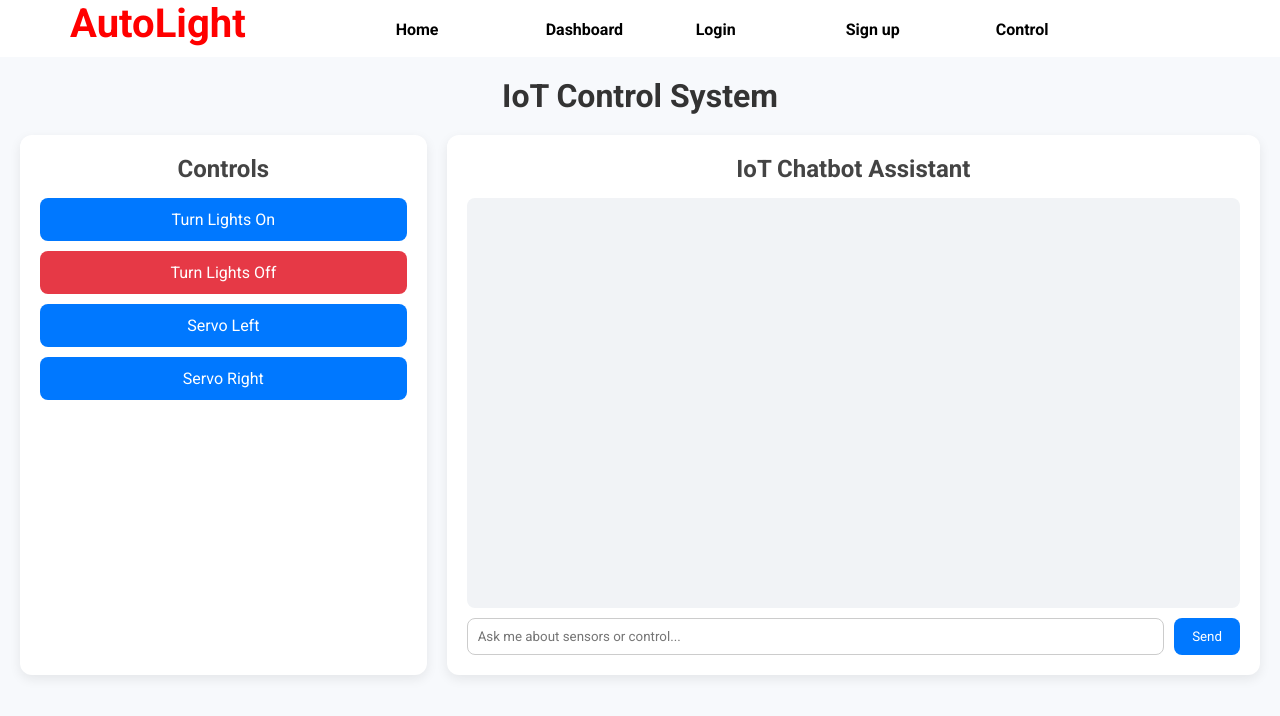
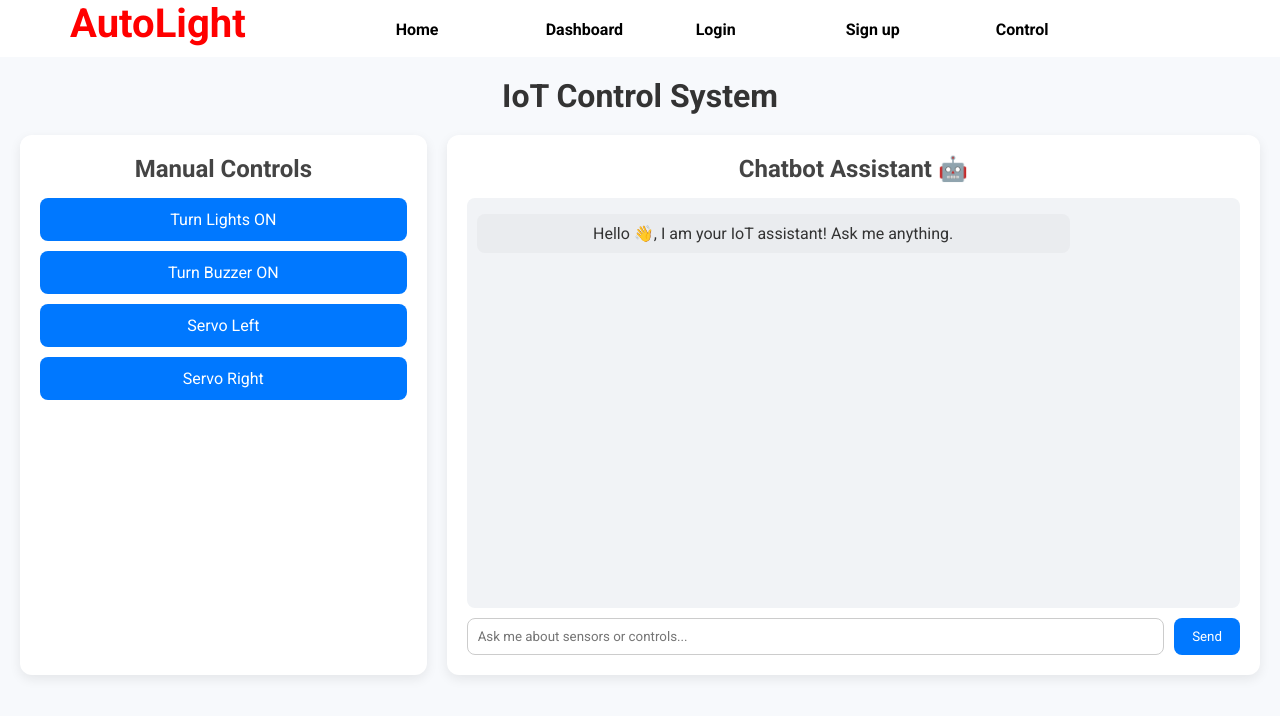
Before and after one commit to YosuefSh8829/AutoLight, a React (Vite) app in the folder vite-project/: page /Controlpanel in a window 1280 px wide. Shown: the top 716 px of the page. Built offline with nearby package versions, Linux system fonts and the light colour scheme; a web font is replaced by a local one.

Commit message:
autolight

```diff
--- a/vite-project/src/Components/ControlSystem.jsx
+++ b/vite-project/src/Components/ControlSystem.jsx
@@ -1,68 +1,79 @@
-import React, { useState } from "react";
+import React, { useContext, useState } from "react";
+import { IoTContext } from "./context/IoTContext";
 
 export default function ControlSystem() {
-  const [messages, setMessages] = useState([]);
+  const {
+    lightsOn,
+    setLightsOn,
+    flameDetected,
+    buzzerOn,
+    setBuzzerOn,
+  } = useContext(IoTContext);
+
+  const [messages, setMessages] = useState([
+    { from: "bot", text: "Hello 👋, I am your IoT assistant! Ask me anything." },
+  ]);
   const [input, setInput] = useState("");
 
-  // === Send chat message to FastAPI ===
+  const toggleLights = () => setLightsOn(!lightsOn);
+  const toggleBuzzer = () => setBuzzerOn(!buzzerOn);
+
   const sendMessage = async () => {
     if (!input.trim()) return;
 
-    const userMsg = { text: input, sender: "user" };
+    const userMsg = { from: "user", text: input };
     setMessages((prev) => [...prev, userMsg]);
+    setInput("");
 
     try {
       const res = await fetch("http://localhost:8000/chat", {
         method: "POST",
         headers: { "Content-Type": "application/json" },
-        body: JSON.stringify({ text: input }),
+        body: JSON.stringify({ text: userMsg.text }),
       });
 
       const data = await res.json();
-      const botMsg = { text: data.reply, sender: "bot" };
+      const botMsg = { from: "bot", text: data.reply };
       setMessages((prev) => [...prev, botMsg]);
     } catch (error) {
-      const errorMsg = { text: "⚠️ Backend not reachable!", sender: "bot" };
+      const errorMsg = { from: "bot", text: "⚠️ Backend not reachable!" };
       setMessages((prev) => [...prev, errorMsg]);
     }
-
-    setInput("");
-  };
-
-  // === Control button logic ===
-  const handleControl = (action) => {
-    console.log(`Action: ${action}`);
-    // here you could also call FastAPI for manual control
   };
 
   return (
     <div className="control-system">
       <h1>IoT Control System</h1>
       <div className="system-grid">
+        {/* Manual Controls */}
+        <div className="control-panel">
+          <h2>Manual Controls</h2>
+         <button
+    onClick={toggleLights}
+    className={`btn ${lightsOn ? "danger" : ""}`} // 🔹 turn red when lightsOn is true
+  >
+    {lightsOn ? "Turn Lights OFF" : "Turn Lights ON"}
+  </button>
 
-        {/* Control Panel */}
-        <div className="control-panel">
-          <h2>Controls</h2>
-          <button className="btn" onClick={() => handleControl("lights-on")}>
-            Turn Lights On
+
+          <button onClick={toggleBuzzer} className={`btn ${buzzerOn ? "danger" : ""}`}>
+            {buzzerOn ? "Turn Buzzer OFF" : "Turn Buzzer ON"}
           </button>
-          <button className="btn danger" onClick={() => handleControl("lights-off")}>
-            Turn Lights Off
-          </button>
-          <button className="btn" onClick={() => handleControl("servo-left")}>
+
+          <button onClick={() => console.log("Servo Left")} className="btn">
             Servo Left
           </button>
-          <button className="btn" onClick={() => handleControl("servo-right")}>
+          <button onClick={() => console.log("Servo Right")} className="btn">
             Servo Right
           </button>
         </div>
 
-        {/* Chatbot */}
+        {/* Chatbot Assistant */}
         <div className="chatbot">
-          <h2>IoT Chatbot Assistant</h2>
+          <h2>Chatbot Assistant 🤖</h2>
           <div className="chat-box">
-            {messages.map((msg, idx) => (
-              <div key={idx} className={`msg ${msg.sender}`}>
+            {messages.map((msg, i) => (
+              <div key={i} className={`msg ${msg.from}`}>
                 {msg.text}
               </div>
             ))}
@@ -72,13 +83,12 @@ export default function ControlSystem() {
               type="text"
               value={input}
               onChange={(e) => setInput(e.target.value)}
-              placeholder="Ask me about sensors or control..."
+              placeholder="Ask me about sensors or controls..."
               onKeyDown={(e) => e.key === "Enter" && sendMessage()}
             />
             <button onClick={sendMessage}>Send</button>
           </div>
         </div>
-
       </div>
     </div>
   );
--- a/vite-project/src/Components/Dashboard.jsx
+++ b/vite-project/src/Components/Dashboard.jsx
@@ -2,18 +2,16 @@ import React, { useContext, useEffect, useState } from "react";
 import { IoTContext } from "./context/IoTContext";
 
 export default function Dashboard() {
-  const { carDetected, flameDetected, lightsOn } = useContext(IoTContext);
-
+  const { flameDetected, lightsOn, buzzerOn } = useContext(IoTContext); // 🔹 removed carDetected, added buzzerOn
   const [cards, setCards] = useState([]);
-
 
   useEffect(() => {
     setCards([
-      { title: "Car Sensor", value: carDetected ? "🚗 Car Detected" : "No Car", active: carDetected },
       { title: "Flame Sensor", value: flameDetected ? "🔥 Flame Detected!" : "No Flame", alert: flameDetected },
       { title: "LRDS Lights", value: lightsOn ? "💡 Lights ON" : "Lights OFF", active: lightsOn },
+      { title: "Buzzer", value: buzzerOn ? "🔊 Buzzer ON" : "Buzzer OFF", active: buzzerOn }, // 🔹 new card
     ]);
-  }, [carDetected, flameDetected, lightsOn]);
+  }, [flameDetected, lightsOn, buzzerOn]);
 
   return (
     <div className="dashboard">
--- a/vite-project/src/Components/context/IoTContext.jsx
+++ b/vite-project/src/Components/context/IoTContext.jsx
@@ -3,19 +3,19 @@ import React, { createContext, useState } from "react";
 export const IoTContext = createContext();
 
 export const IoTProvider = ({ children }) => {
-  const [carDetected, setCarDetected] = useState(false);
+  const [lightsOn, setLightsOn] = useState(false);
   const [flameDetected, setFlameDetected] = useState(false);
-  const [lightsOn, setLightsOn] = useState(false);
+  const [buzzerOn, setBuzzerOn] = useState(false);
 
   return (
     <IoTContext.Provider
       value={{
-        carDetected,
-        setCarDetected,
+        lightsOn,
+        setLightsOn,
         flameDetected,
         setFlameDetected,
-        lightsOn,
-        setLightsOn,
+        buzzerOn,
+        setBuzzerOn, // 🔹 Expose buzzer control
       }}
     >
       {children}
```
Also changed, not shown: 1 other file (tests, documents, lock files or other folders).
